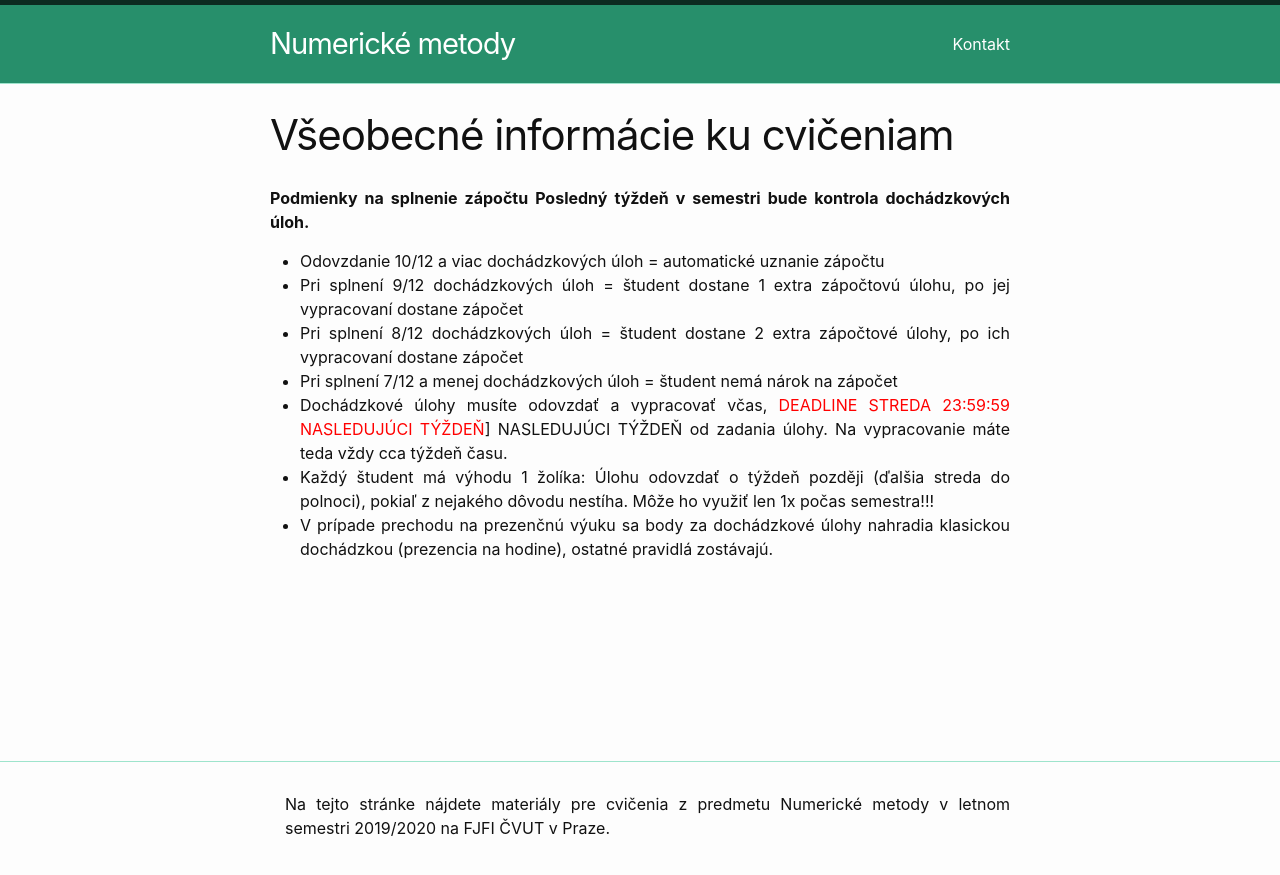
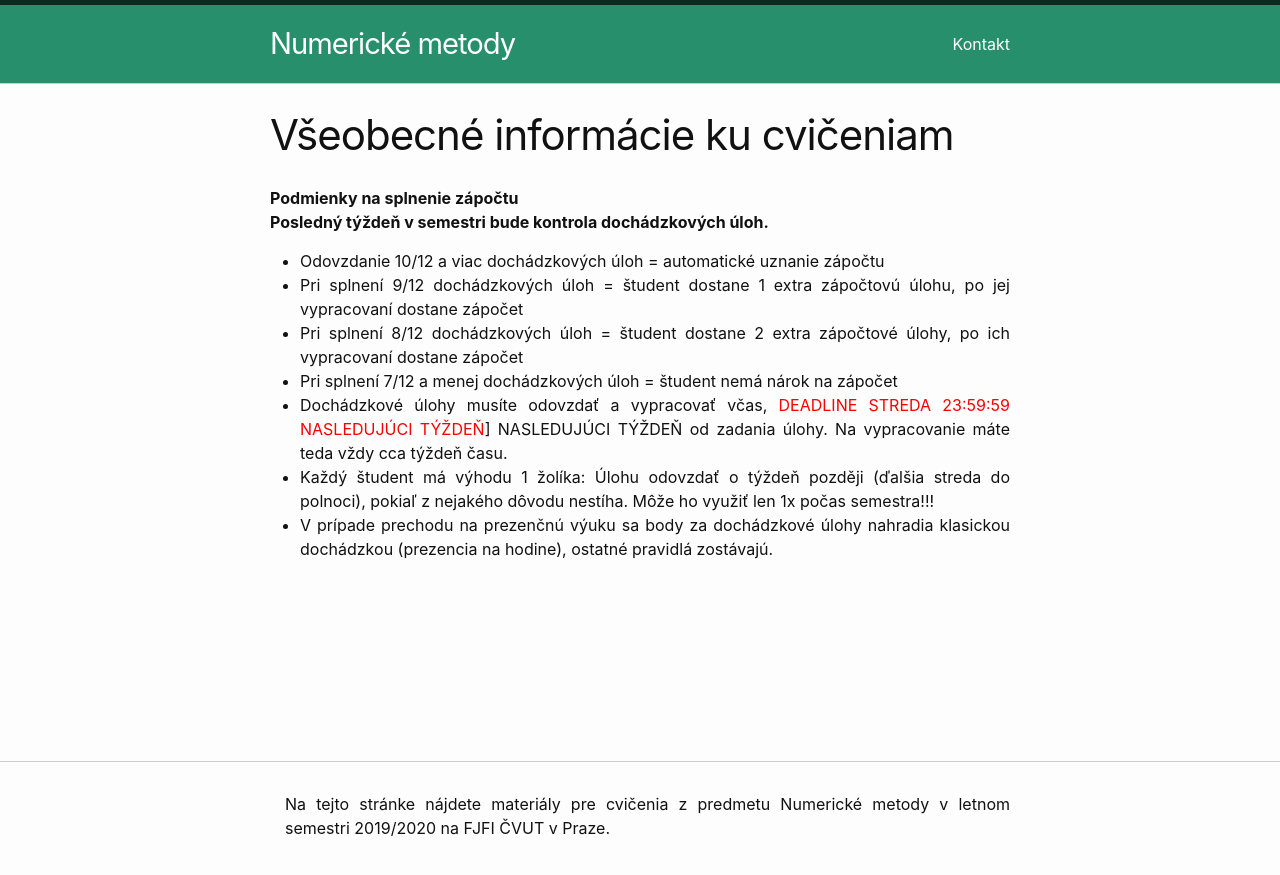
Before and after one commit to maslarova/maslarova.github.io, a Jekyll site: the page built from _posts/2021-02-18-vseobecneinfo.md, in a window 1280 px wide. Shown: the top 875 px of the page. Built offline with Jekyll 4.4.1, drawn with Linux system fonts in a browser that asks for light colours.

```diff
--- a/_posts/2021-02-18-vseobecneinfo.md
+++ b/_posts/2021-02-18-vseobecneinfo.md
@@ -3,8 +3,8 @@ layout: post
 title:  "Všeobecné informácie ku cvičeniam"
 date:   2021-02-18 13:26:13 +0100
 ---
-<b>Podmienky na splnenie zápočtu<b/>
-Posledný týždeň v semestri bude kontrola dochádzkových úloh.
+<b>Podmienky na splnenie zápočtu<b/> <br>
+Posledný týždeň v semestri bude kontrola dochádzkových úloh. <br>
 - Odovzdanie 10/12 a viac dochádzkových úloh = automatické uznanie zápočtu
 - Pri splnení 9/12 dochádzkových úloh = študent dostane 1 extra zápočtovú úlohu, po jej vypracovaní dostane zápočet
 - Pri splnení 8/12 dochádzkových úloh = študent dostane 2 extra zápočtové úlohy, po ich vypracovaní dostane zápočet
```
